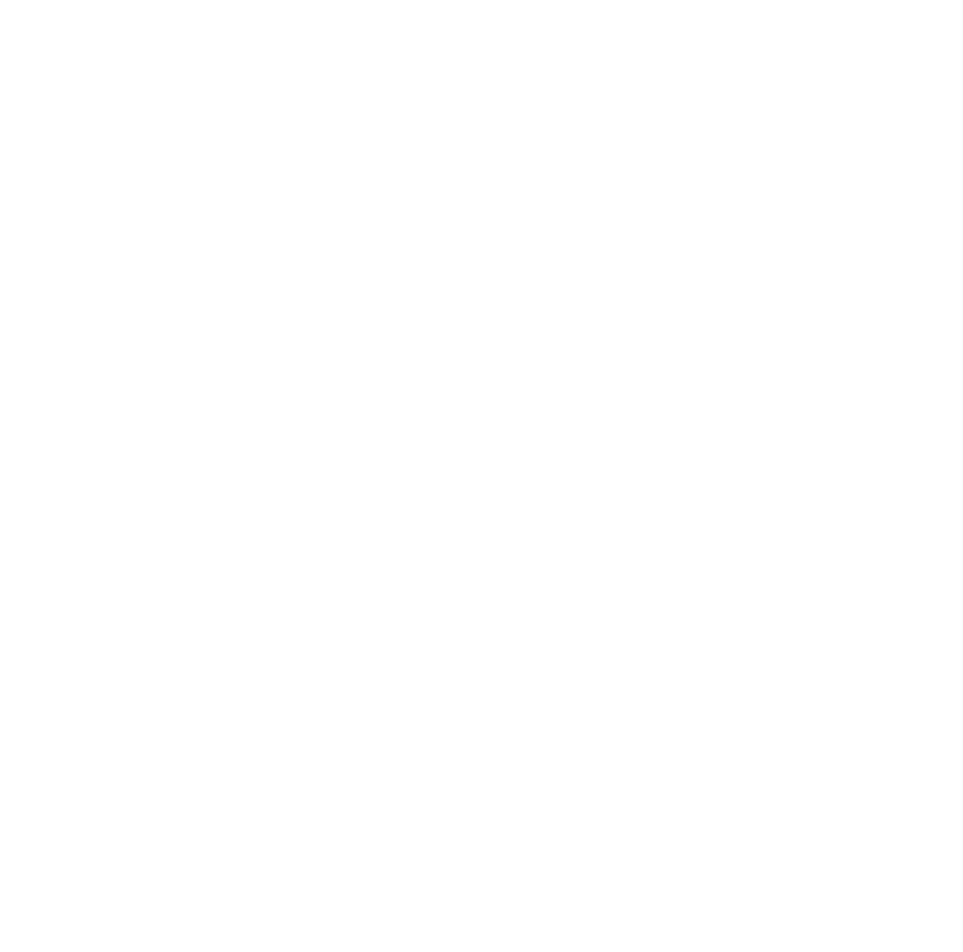
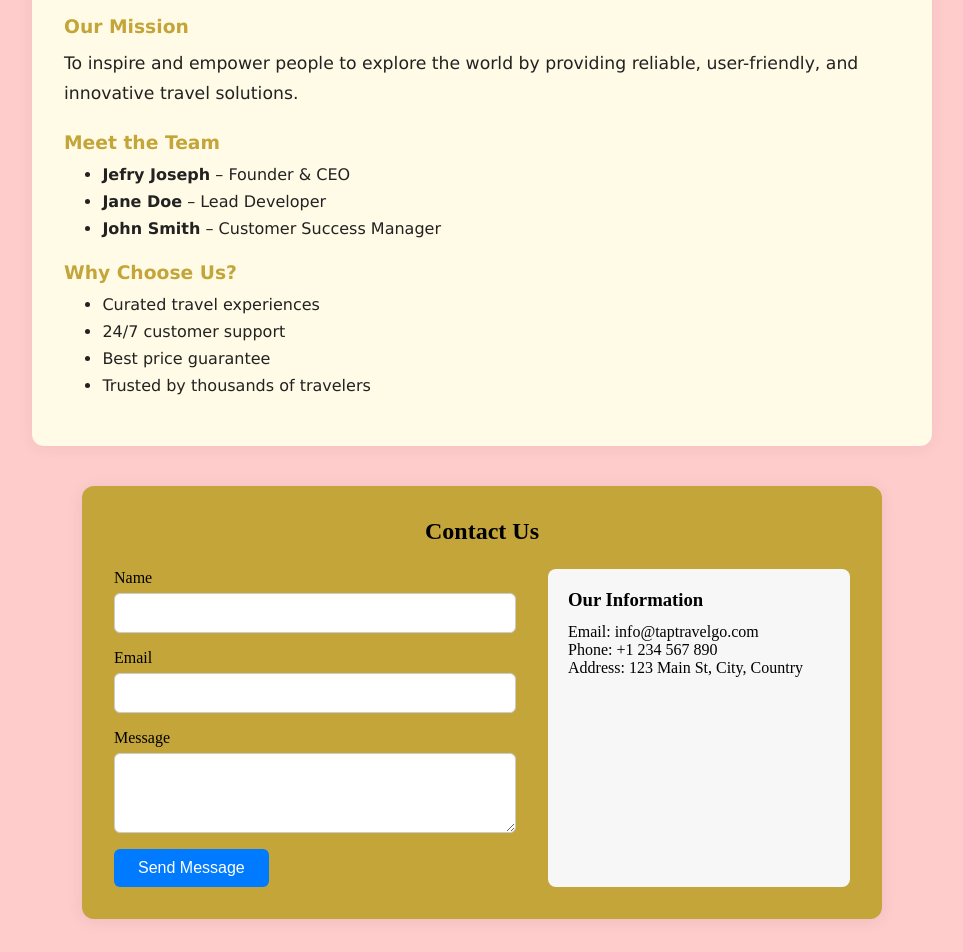
Before and after one commit to jefryj/TapTravelGo, a React (Vite) app: page / in a window 1280 px wide. Shown: the part 1080-2032 px from the top of the page, without its empty margins (158-1121 px from the left). Before the commit the page ends 920 px from the top, so only its background shows below. Built offline with nearby package versions, Linux system fonts and the light colour scheme.

Commit message:
Added contacts page and about us

```diff
--- a/package.json
+++ b/package.json
@@ -10,6 +10,7 @@
     "preview": "vite preview"
   },
   "dependencies": {
+    "gsap": "^3.13.0",
     "react": "^19.1.0",
     "react-dom": "^19.1.0"
   },
--- a/src/App.jsx
+++ b/src/App.jsx
@@ -1,18 +1,18 @@
 import { useState } from 'react'
-import reactLogo from './assets/react.svg'
-import viteLogo from '/vite.svg'
 import Home from './pages/Home.jsx'
 import Footer from './pages/Footer'
 import Header from './pages/Header'
+import Contact from './pages/Contact.jsx'
+import AboutUs from './pages/AboutUs.jsx'
 
 
 function App() {
-  const [count, setCount] = useState(0)
-
   return (
     <>
 <Header/>
 <Home/>
+<AboutUs/>
+<Contact/>
 <Footer/>
           </>
   )
--- a/src/index.css
+++ b/src/index.css
@@ -9,6 +9,8 @@
   flex-direction: column;
   min-height: 100vh;
   margin: 0;
+  background-color: hsl(0, 100%, 90%);
+
 }
 
 .Home{
@@ -94,6 +96,7 @@
   margin-top: 2rem;
   flex-wrap: wrap;
   padding-bottom: 10px;
+
 }
 
 .card {
@@ -130,3 +133,120 @@
   font-size: 1rem;
   margin-bottom: 0;
 }
+
+.contact-container {
+  max-width: 800px;
+  margin: 40px auto;
+  padding: 32px;
+  background: #c3a53a;
+  border-radius: 12px;
+  box-shadow: 0 2px 16px rgba(0,0,0,0.08);
+}
+
+.contact-container h2 {
+  text-align: center;
+  margin-bottom: 24px;
+}
+
+.contact-content {
+  display: flex;
+  flex-wrap: wrap;
+  gap: 32px;
+  justify-content: space-between;
+}
+
+.contact-form {
+  flex: 1 1 320px;
+  display: flex;
+  flex-direction: column;
+  gap: 16px;
+}
+
+.contact-form label {
+  display: flex;
+  flex-direction: column;
+  font-weight: 500;
+  gap: 6px;
+}
+
+.contact-form input,
+.contact-form textarea {
+  padding: 10px;
+  border: 1px solid #ccc;
+  border-radius: 6px;
+  font-size: 1rem;
+  resize: vertical;
+}
+
+.contact-form textarea {
+  min-height: 80px;
+}
+
+.contact-form button {
+  align-self: flex-start;
+  padding: 10px 24px;
+  background: #007bff;
+  color: #fff;
+  border: none;
+  border-radius: 6px;
+  cursor: pointer;
+  font-size: 1rem;
+  transition: background 0.2s;
+}
+
+.contact-form button:hover {
+  background: #0056b3;
+}
+
+.contact-info {
+  flex: 1 1 220px;
+  background: #f7f7f7;
+  border-radius: 8px;
+  padding: 20px;
+  font-size: 1rem;
+}
+
+.contact-info h3 {
+  margin-top: 0;
+  margin-bottom: 12px;
+}
+
+.AboutUs {
+  background: #fffbe7;
+  border-radius: 12px;
+  box-shadow: 0 2px 16px rgba(0,0,0,0.06);
+  padding: 2rem;
+  max-width: 900px;
+  margin: 40px auto;
+  font-family: Verdana, Geneva, Tahoma, sans-serif;
+  color: #222;
+}
+
+.AboutUs h2 {
+  text-align: center;
+  color: #1b5793;
+  margin-bottom: 1.5rem;
+}
+
+.AboutUs h3 {
+  color: #c3a53a;
+  margin-top: 1.5rem;
+  margin-bottom: 0.75rem;
+}
+
+.AboutUs p {
+  font-size: 1.08rem;
+  line-height: 1.7;
+  margin-bottom: 1rem;
+}
+
+.AboutUs ul {
+  margin-left: 1.2rem;
+  margin-bottom: 1.2rem;
+  padding-left: 1.2rem;
+}
+
+.AboutUs li {
+  font-size: 1rem;
+  margin-bottom: 0.5rem;
+}
--- /dev/null
+++ b/src/pages/AboutUs.jsx
@@ -0,0 +1,32 @@
+function AboutUs() {
+    return (
+        <div className="AboutUs">
+            <h2>About TapTravelGo</h2>
+            <p>
+                TapTravelGo is dedicated to making your travel planning seamless and enjoyable.
+                Our platform connects travelers with the best destinations, experiences, and deals,
+                ensuring every journey is memorable.
+            </p>
+            <h3>Our Mission</h3>
+            <p>
+                To inspire and empower people to explore the world by providing reliable, user-friendly,
+                and innovative travel solutions.
+            </p>
+            <h3>Meet the Team</h3>
+            <ul>
+                <li><strong>Jefry Joseph</strong> – Founder & CEO</li>
+                <li><strong>Jane Doe</strong> – Lead Developer</li>
+                <li><strong>John Smith</strong> – Customer Success Manager</li>
+            </ul>
+            <h3>Why Choose Us?</h3>
+            <ul>
+                <li>Curated travel experiences</li>
+                <li>24/7 customer support</li>
+                <li>Best price guarantee</li>
+                <li>Trusted by thousands of travelers</li>
+            </ul>
+        </div>
+    );
+}
+
+export default AboutUs;
--- /dev/null
+++ b/src/pages/Contact.jsx
@@ -0,0 +1,65 @@
+import React, { useState } from "react";
+import "../index.css";
+
+const Contact = () => {
+  const [form, setForm] = useState({ name: "", email: "", message: "" });
+
+  const handleChange = (e) => {
+    setForm({ ...form, [e.target.name]: e.target.value });
+  };
+
+  const handleSubmit = (e) => {
+    e.preventDefault();
+    // You can add form submission logic here
+    alert("Thank you for contacting us!");
+    setForm({ name: "", email: "", message: "" });
+  };
+
+  return (
+    <div className="contact-container">
+      <h2>Contact Us</h2>
+      <div className="contact-content">
+        <form className="contact-form" onSubmit={handleSubmit}>
+          <label>
+            Name
+            <input
+              type="text"
+              name="name"
+              value={form.name}
+              onChange={handleChange}
+              required
+            />
+          </label>
+          <label>
+            Email
+            <input
+              type="email"
+              name="email"
+              value={form.email}
+              onChange={handleChange}
+              required
+            />
+          </label>
+          <label>
+            Message
+            <textarea
+              name="message"
+              value={form.message}
+              onChange={handleChange}
+              required
+            />
+          </label>
+          <button type="submit">Send Message</button>
+        </form>
+        <div className="contact-info">
+          <h3>Our Information</h3>
+          <p>Email: info@taptravelgo.com</p>
+          <p>Phone: +1 234 567 890</p>
+          <p>Address: 123 Main St, City, Country</p>
+        </div>
+      </div>
+    </div>
+  );
+};
+
+export default Contact;
```
Also changed, not shown: src/pages/Gridmotion.css (added, +96 -0 lines), src/pages/Gridmotion.jsx (added, +96 -0 lines), 1 other file (tests, documents, lock files or other folders).
